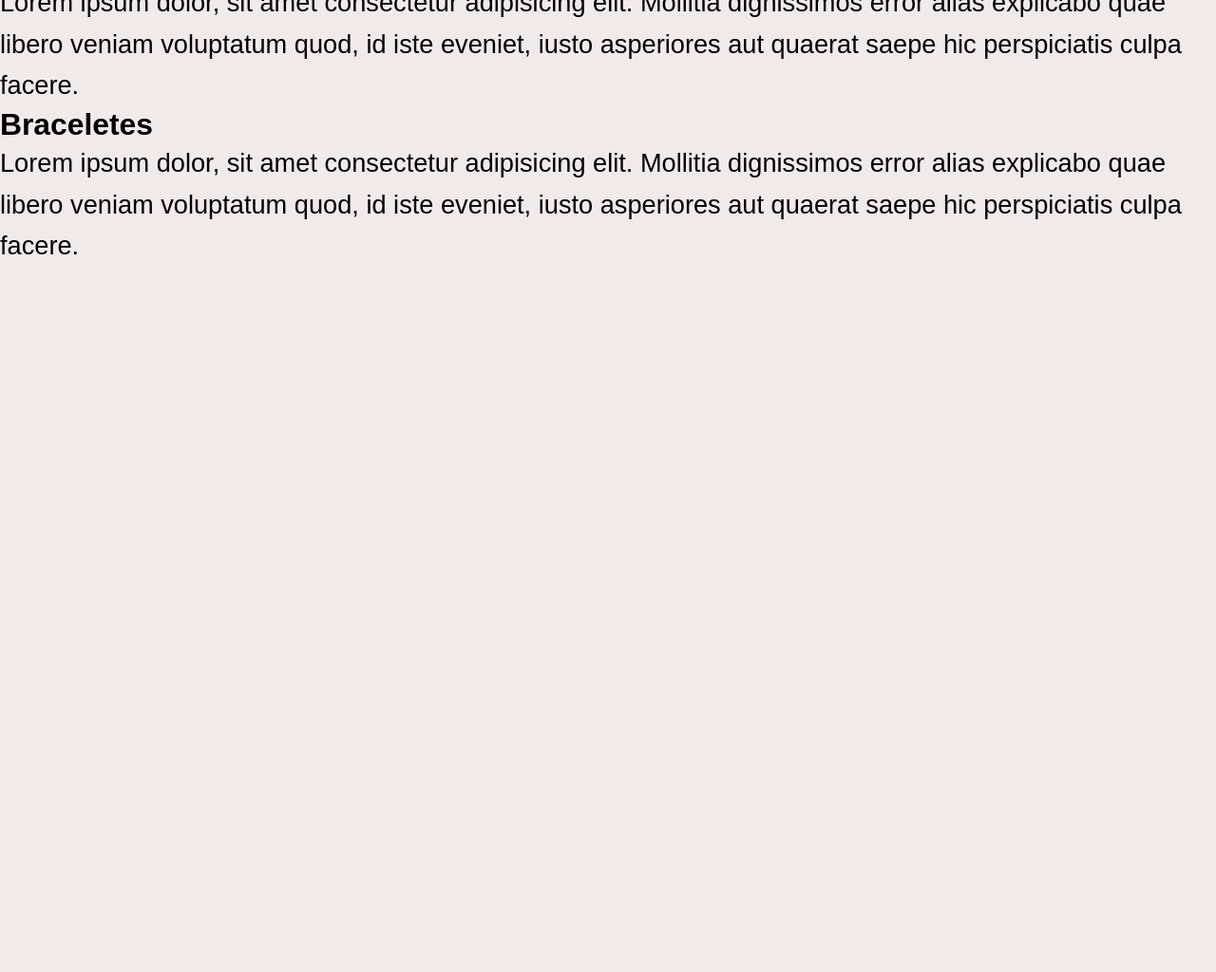
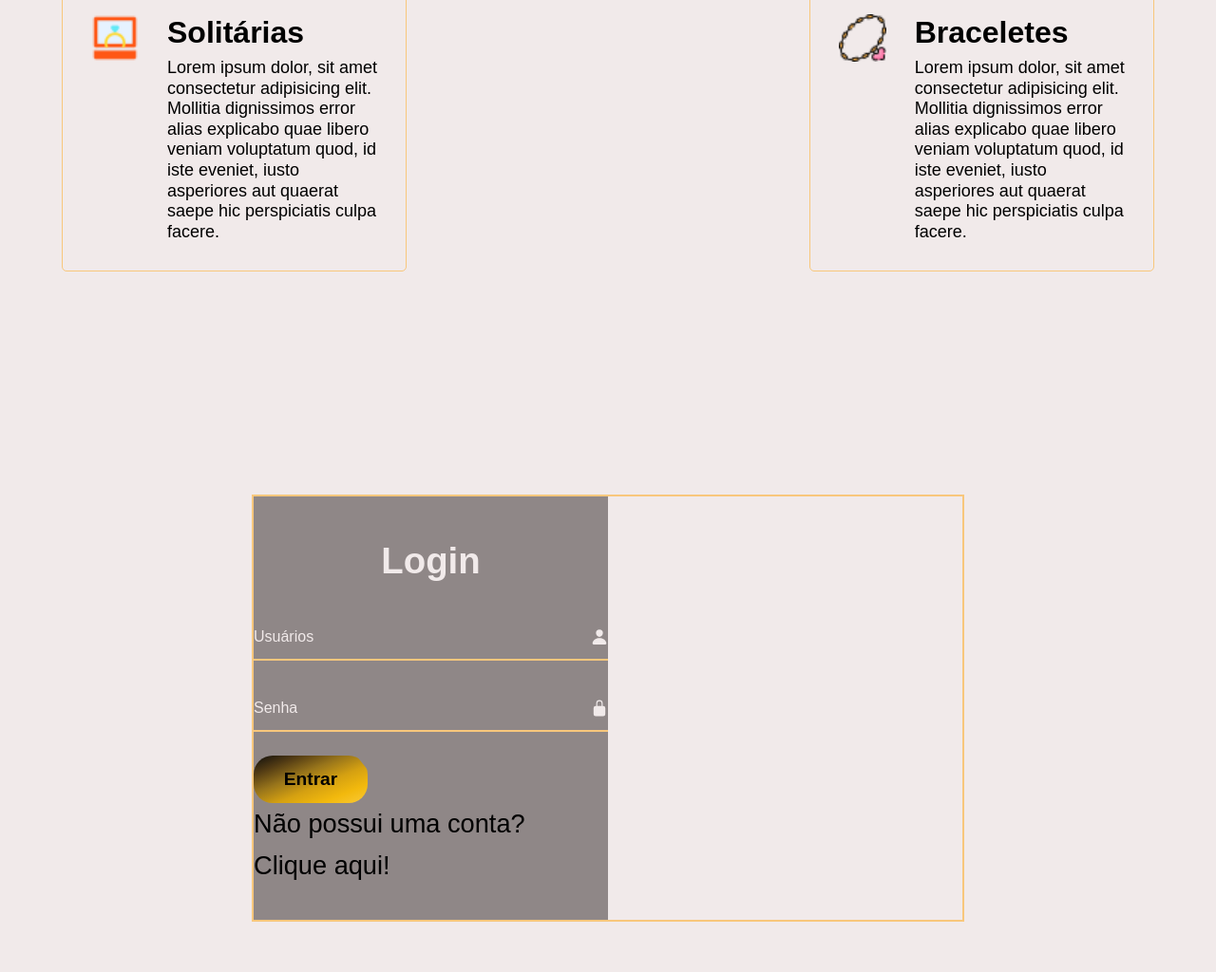
Before and after one commit to AMel1323/front_joias, a plain HTML site: page index.html in a window 1280 px wide. Shown: the part 2485-3509 px from the top of the page at 95% size. Drawn offline with nearby package versions, Linux system fonts and the light colour scheme; a web font is replaced by a local one.

Commit message:
servicos-login

```diff
--- a/assets/css/style.css
+++ b/assets/css/style.css
@@ -569,3 +569,141 @@ z-index: -1;
 #acessorio {
   scroll-margin-top: 130px;
 }
+
+/*SERVIÇOS*/
+
+.service-banner {
+  display: block;
+  grid-column: 2 / 3;/* 2 colunas*/
+  grid-row: 1 / 4;/* 3 linhas*/
+  align-self: center;
+}
+
+.service{
+  padding-block-end: 0;
+}
+
+.container-serv{
+  padding-inline: 25px;
+  max-width: 1200px;/* 100%-deixa na tela inteira ou 1200px -segue o espaço  */
+  margin: 0 auto;
+}
+
+.service-list{
+  display: grid;
+  gap: 30px;
+  grid-template-columns: repeat(3, 1fr);
+}
+
+.card-icon{
+  width: 50px;
+  flex-shrink: 0;
+}
+
+.section{
+  padding-block: var(--section-padding);
+}
+
+.service .section-title {
+  margin-block-end: 50px;
+}
+
+.text-center{
+  text-align: center;
+}
+
+.card-text{
+  line-height: 1.2;
+  font-size: 18px;
+}
+
+.service-card .card-title{
+  font-size: 32px;
+  margin-block-end: 8px;
+}
+
+.service-card{
+  display: flex;
+  align-items: flex-start;
+  gap: 30px;
+  min-height: 100%;
+  border: 1px solid var(--gold-color);
+  border-radius: var(--radius-5);
+  padding: 30px;
+  transition:  transform 0.3s ease, box-shadow 0.3s ease;
+}
+
+.service-card:hover{
+  transform: translateY(-8px);
+  box-shadow:  0 12px 24px rgba(5, 3, 0, 0.15);
+}
+/*Login*/
+.container-login{
+  display: flex;
+  justify-content: center;
+  align-items: center;
+  min-height: 100vh;
+  margin: 0 auto;
+  background-color: var(--white-color);
+}
+
+.wrapper{
+  position: relative;
+  width: 750px;
+  height: 450px;
+  background: transparent;
+  border: 2px solid var(--gold-color);
+}
+
+.wrapper .from-box{
+  position: absolute;
+  top: 0;
+  width: 50%;
+  height: 100%;
+  display: flex;
+  flex-direction: column;
+  justify-content: center;
+  background-color: #8f8787;
+}
+
+.from-box h2{
+  font-size: var(--fs-2);
+  color: var(--white-color);
+  text-align: center;
+}
+
+.from-box .input-box{
+  position: relative;
+  width: 100%;
+  height: 50px;
+  margin: 25px 0;
+}
+.input-box input{
+  width: 100%;
+  height: 100%;
+  background: transparent;
+  outline: none;
+  border-bottom: 2px solid var(--gold-color);
+  color: var(--white-color);
+  font-size: 16px;
+}
+
+.input-box label{
+  position: absolute;
+  top: 50%;
+  left: 0;
+  font-size: 16px;
+  color: var(--white-color);
+  transform: translateY(-50%);
+  transition: 0.5s;
+}
+
+.input-box ion-icon{
+  position: absolute;
+  top: 50%;
+  right: 0;
+  font-size: 18px;
+  color: var(--white-color);
+  transform: translateY(-50%);
+  transition: 0.5s;
+}
--- a/assets/js/script.js
+++ b/assets/js/script.js
@@ -59,5 +59,5 @@ imagens.forEach((img) => {
 // esconder o lightbox
 
 lightbox.addEventListener('click', () => {
-    lightbox.classList.remove('show'); mmmmmmmmmmmmmmmmm
+    lightbox.classList.remove('show');
 })
--- a/index.html
+++ b/index.html
@@ -183,7 +183,8 @@
                     <div class="service-card">
 
                         <div class="card-icon">
-                            <img src="" alt="" class="w-100">
+                            <img src="assets/img/colecao-icon.png" alt="colecao"
+                            class="w-100" width="50" height="50">
                         </div>
 
 
@@ -203,7 +204,8 @@
                     <div class="service-card">
 
                         <div class="card-icon">
-                            <img src="" alt="" class="w-100">
+                            <img src="assets/img/brincos-icon.png" alt="brinco"
+                            class="w-100" width="50" height="50">
                         </div>
 
 
@@ -223,7 +225,8 @@
                     <div class="service-card">
 
                         <div class="card-icon">
-                            <img src="" alt="" class="w-100">
+                            <img src="assets/img/colar-icon.png" alt="colares"
+                            class="w-100" width="50" height="50">
                         </div>
 
 
@@ -241,7 +244,8 @@
                 <!--img centro-->
                 <li class="service-banner">
                     <figure>
-                        <img src="" alt="" class="w-100">
+                        <img src="assets/img/logo-melissa-joias1.png" alt="" class="w-100"
+                         width="50" height="50">
                     </figure>
                 </li>
 
@@ -251,7 +255,8 @@
                     <div class="service-card">
 
                         <div class="card-icon">
-                            <img src="" alt="" class="w-100">
+                            <img src="assets/img/alianca-icon.png" alt="alianca"
+                            class="w-100" width="50" height="50">
                         </div>
 
 
@@ -272,7 +277,8 @@
                     <div class="service-card">
 
                         <div class="card-icon">
-                            <img src="" alt="" class="w-100">
+                            <img src="assets/img/solitaria-icon.png" alt="solitaria"
+                            class="w-100" width="50" height="50">
                         </div>
 
 
@@ -293,7 +299,8 @@
                     <div class="service-card">
 
                         <div class="card-icon">
-                            <img src="" alt="" class="w-100">
+                            <img src="assets/img/braceletes-icon.png" alt="bracelete"
+                            class="w-100" width="50" height="50">
                         </div>
 
 
@@ -314,6 +321,39 @@
 
     </section>
 
+    <!--LOGIN-->
+
+    <section class="container-login">
+        <div class="wrapper">
+            <div class="from-box Login">
+                <h2>Login</h2>
+
+                <form action="#">
+                    <div class="input-box">
+                        <input type="text" required/>
+                        <label>Usuários</label>
+                        <ion-icon name="person"></ion-icon>
+                    </div>
+
+                    <div class="input-box">
+                        <input type="text" required/>
+                        <label>Senha</label>
+                        <ion-icon name="lock-closed"></ion-icon>
+                    </div>
+
+                    <button type="submit" class="btn btn-login">Entrar</button>
+
+                    <div class="logreg-link">
+                    <p>
+                         Não possui uma conta?
+                         <a href="#" class="register-link">Clique aqui!</a>
+                    </p>
+                    </div>
+                </form>
+            </div>
+         </div>
+    </section>
+
 
  <!--script-->
  <script src="assets/js/script.js"></script>
```
Also changed, not shown: assets/img/alianca-icon.png (added), assets/img/braceletes-icon.png (added), assets/img/brincos-icon.png (added), assets/img/colar-icon.png (added), assets/img/colecao-icon.png (added), assets/img/solitaria-icon.png (added).
